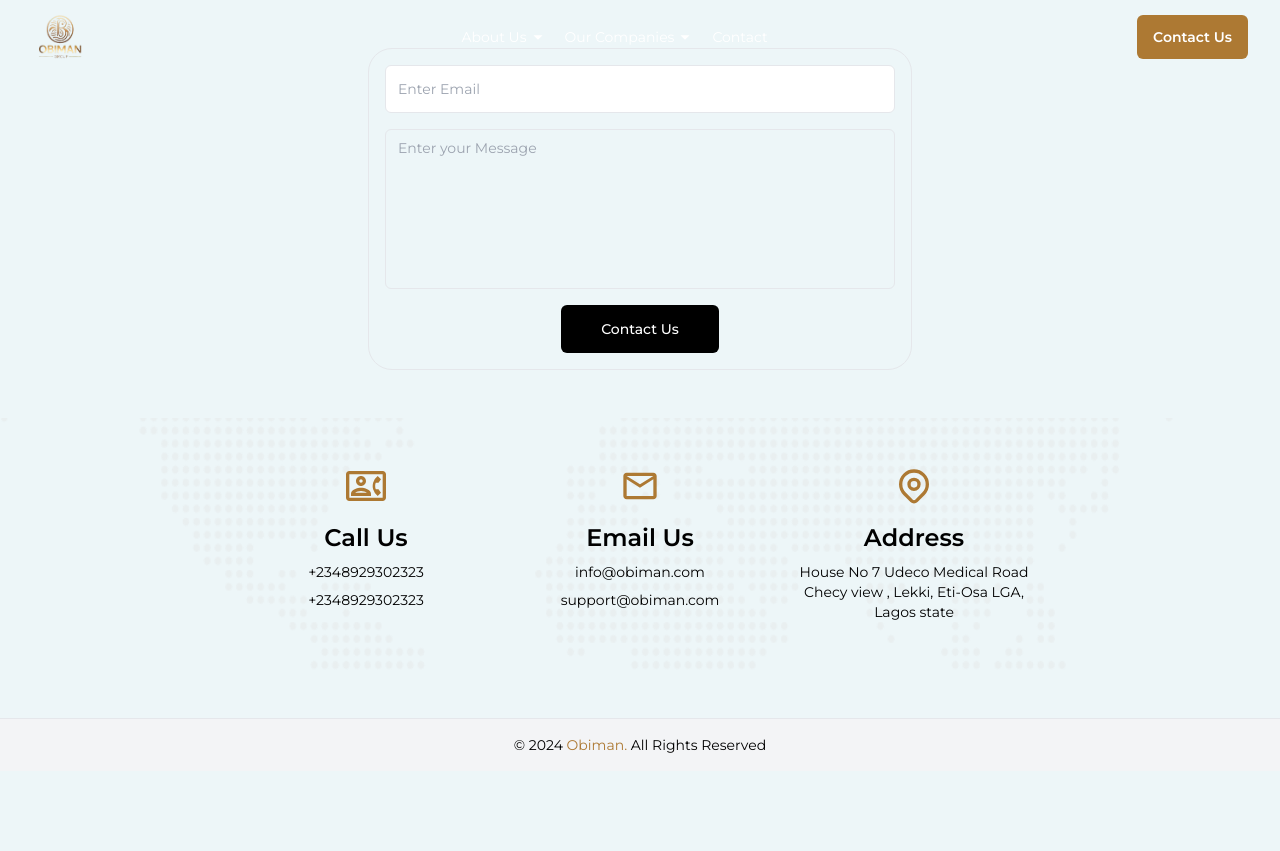
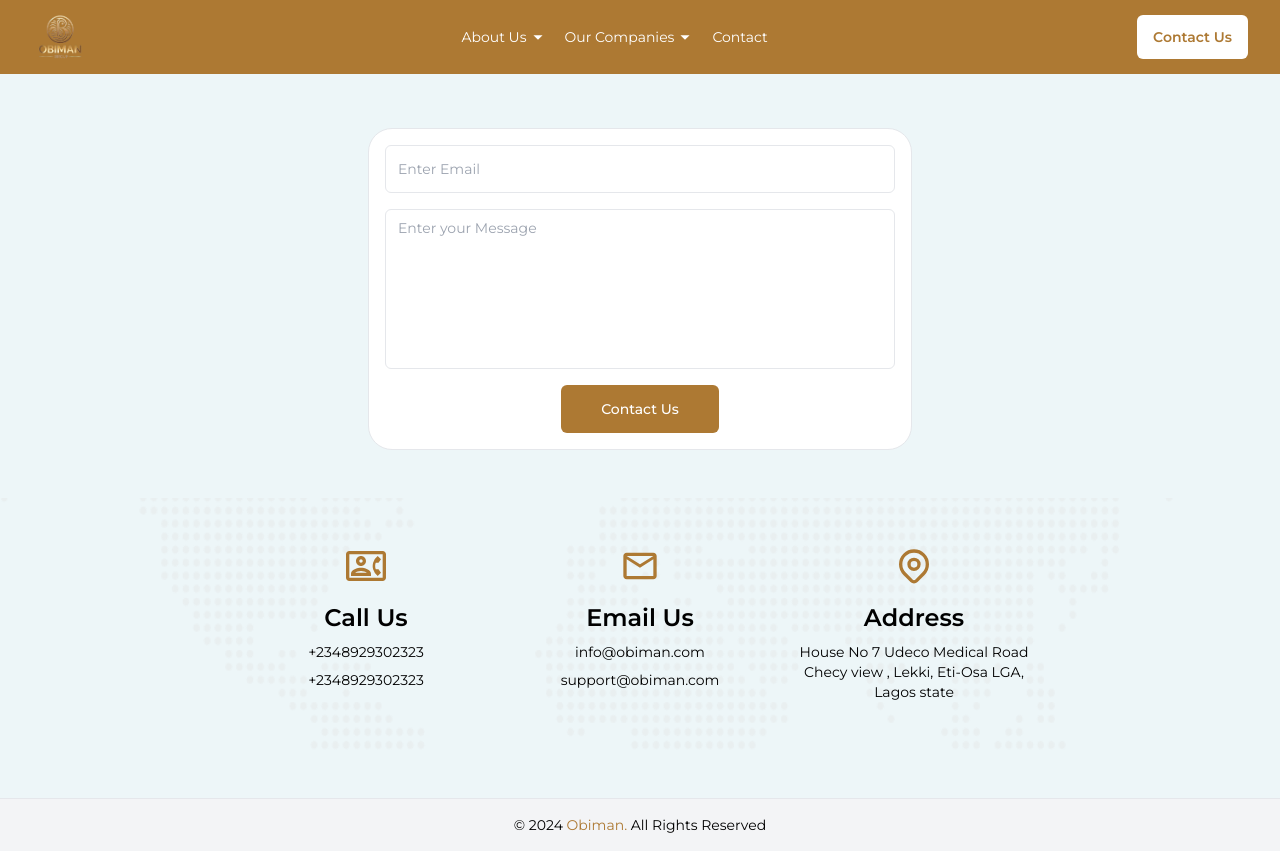
Before and after one commit to sekani50/obiman, a React (Create React App) app: page /contact-us in a window 1280 px wide. Before the commit the page ends 800 px from the top, so only its background shows below. Built offline with nearby package versions, Linux system fonts and the light colour scheme.

Commit message:
feat: updated contact page

```diff
--- a/src/components/contactUs/ContactUs.tsx
+++ b/src/components/contactUs/ContactUs.tsx
@@ -8,13 +8,13 @@ export default function ContactUs() {
     <main className="w-full h-full">
       <TopNav />
       <div className="w-full sm:max-w-xl mx-auto px-4 my-8 sm:my-12">
-        <form className="w-full flex flex-col  rounded-3xl p-4 gap-4 items-center border border-golearn mx-auto">
-          <Input className="w-full h-12 rounded-md" placeholder="Enter Email" />
+        <form className="w-full flex flex-col mt-32 rounded-3xl p-4 gap-4 items-center border bg-white border-golearn mx-auto">
+          <Input className="w-full h-12 rounded-md bg-transparent" placeholder="Enter Email" />
           <Textarea
             className="rounded-md"
             placeholder="Enter your Message"
           ></Textarea>
-          <Button className="text-white font-medium hover:bg-gradient-to-r from-cyan-500 to-blue-500 bg-black h-12 rounded-md w-fit px-10">
+          <Button className="text-white font-medium bg-obiman h-12 rounded-md w-fit px-10">
             Contact Us
           </Button>
         </form>
--- a/src/components/topNav/TopNav.tsx
+++ b/src/components/topNav/TopNav.tsx
@@ -1,4 +1,4 @@
-import { useNavigate, Link } from "react-router-dom";
+import { useNavigate, Link, useLocation } from "react-router-dom";
 import { Button } from "../ui/Button";
 import { MdOutlineArrowDropDown, MdClose } from "react-icons/md";
 import { cn } from "../../lib/utils";
@@ -9,6 +9,7 @@ import { useEffect, useState } from "react";
 export function TopNav() {
   const navigate = useNavigate();
   const [isNav, setNav] = useState(false);
+  const { pathname } = useLocation();
   const [isBackg, setShowBackg] = useState(false);
 
   function toggleNav() {
@@ -49,7 +50,8 @@ export function TopNav() {
     <nav
       className={cn(
         "w-full flex items-center fixed  z-50  inset-x-0 top-0 justify-between px-4 md:px-8 py-3",
-        isBackg && "bg-white bg-opacity-85"
+        isBackg && "bg-white bg-opacity-85",
+        pathname.includes("contact-us") && "bg-obiman "
       )}
     >
       <button className="w-[60px] h-[50px]" onClick={() => navigate("/")}>
@@ -59,13 +61,14 @@ export function TopNav() {
       <div
         className={cn(
           "hidden md:flex text-white text-sm items-center gap-x-4",
-          isBackg && "text-black"
+          isBackg && "text-black",
+          pathname.includes("contact-us") && "text-white "
         )}
       >
         <button className="flex group  relative items-center">
           <p>About Us</p>
           <MdOutlineArrowDropDown className="text-[22px]" />
-          <div className="absolute hidden transition-all duration-200 ease-in-out transform top-5 z-[100] text-sm w-[200px] text-white py-2 group-hover:flex flex-col items-start justify-start bg-obiman opacity-80">
+          <div className="absolute hidden transition-all duration-200 ease-in-out transform top-6 z-[100] text-sm w-[200px] text-white py-2 group-hover:flex flex-col items-start justify-start bg-obiman opacity-80">
             {aboutUs.map(({ title, link }, index, arr) => (
               <a
                 key={index}
@@ -83,7 +86,7 @@ export function TopNav() {
         <button className="flex group relative items-center">
           <p>Our Companies</p>
           <MdOutlineArrowDropDown className="text-[22px]" />
-          <div className="absolute hidden transition-all duration-200 ease-in-out transform top-5 z-[150] text-sm w-[200px] text-white py-2 group-hover:flex flex-col items-start justify-start bg-obiman opacity-80">
+          <div className="absolute hidden transition-all duration-200 ease-in-out transform top-6 z-[150] text-sm w-[200px] text-white py-2 group-hover:flex flex-col items-start justify-start bg-obiman opacity-80">
             {businesses.map(({ title, link, data }, index, arr) => (
               <button
                 key={index}
@@ -104,19 +107,31 @@ export function TopNav() {
             ))}
           </div>
         </button>
-        <Link to="">Contact</Link>
+        <Link to="/contact-us">Contact</Link>
       </div>
 
       <div className="hidden md:block">
-        <Button className="bg-obiman text-white rounded-md h-11  font-semibold">
+        <Button
+        onClick={() => navigate("/contact-us")}
+          className={cn(
+            "bg-obiman text-white rounded-md h-11  font-semibold",
+            pathname.includes("contact-us") && "bg-white text-obiman "
+          )}
+        >
           Contact Us
         </Button>
       </div>
-      <button onClick={toggleNav} className="block md:hidden relative">
+      <button
+        onClick={toggleNav}
+        className={cn(
+          "text-obiman block md:hidden relative",
+          pathname.includes("contact-us") && "text-white "
+        )}
+      >
         {isNav ? (
-          <MdClose className="text-[22px] text-obiman" />
+          <MdClose className="text-[22px] " />
         ) : (
-          <IoMenuOutline className="text-[22px] text-obiman" />
+          <IoMenuOutline className="text-[22px] " />
         )}
         <div
           className={cn(
@@ -176,7 +191,7 @@ export function TopNav() {
                 ))}
               </div>
             </button>
-            <Link className="w-full px-3 py-2 text-start" to="">
+            <Link className="w-full px-3 py-2 text-start" to="/contact-us">
               Contact
             </Link>
           </div>
```
